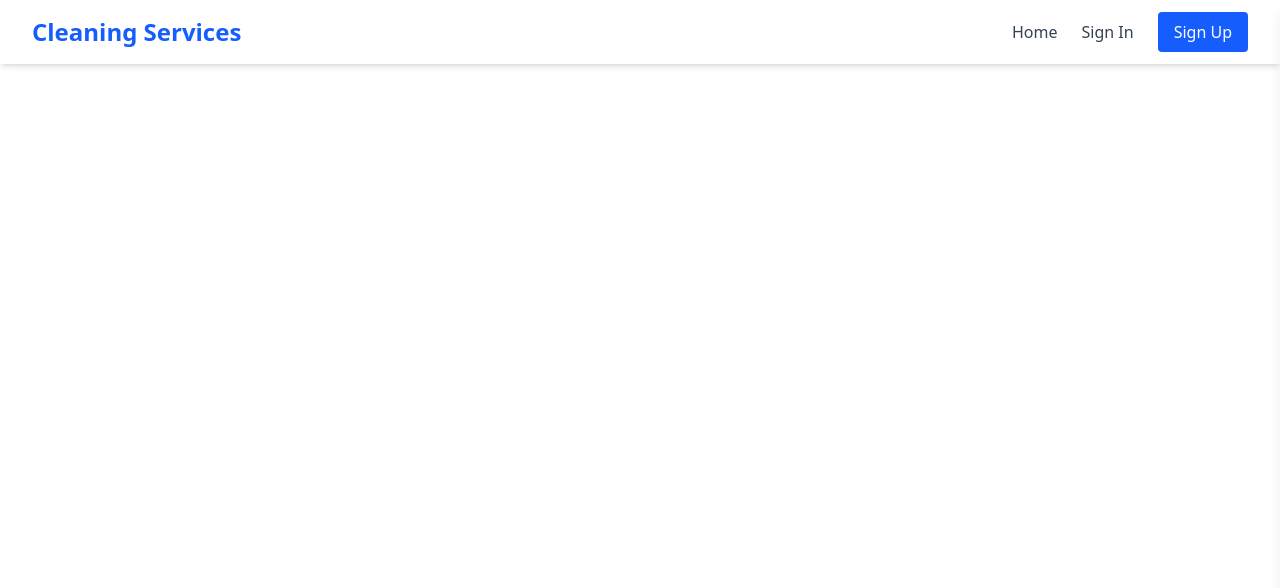
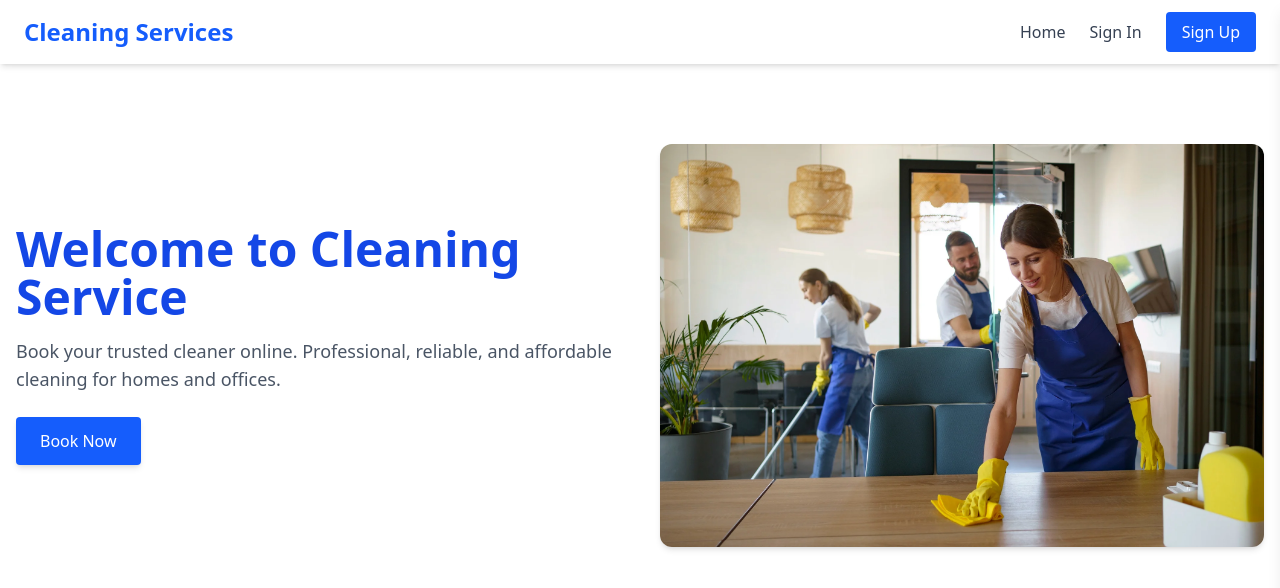
Before and after one commit to Dulithapathum/Cleaning-Service-Management-System, a React (Vite) app in the folder frontend/: page / in a window 1280 px wide. Shown: the top 588 px of the page. Built offline with nearby package versions, Linux system fonts and the light colour scheme.

Commit message:
Design Home Page

```diff
--- a/frontend/src/Pages/Home.jsx
+++ b/frontend/src/Pages/Home.jsx
@@ -1,7 +1,34 @@
-import React from "react";
+import { Link } from "react-router-dom";
 
 const Home = () => {
-  return <div>Home</div>;
+  return (
+    <div className="bg-white pt-20">
+      <div className="max-w-7xl mx-auto px-4 py-16 grid md:grid-cols-2 items-center gap-10">
+        <div>
+          <h1 className="text-4xl md:text-5xl font-bold text-blue-700 mb-4">
+            Welcome to Cleaning Service
+          </h1>
+          <p className="text-lg text-gray-600 mb-6">
+            Book your trusted cleaner online. Professional, reliable, and
+            affordable cleaning for homes and offices.
+          </p>
+          <Link
+            to="/booking"
+            className="inline-block bg-blue-600 hover:bg-blue-700 text-white px-6 py-3 rounded shadow-md transition"
+          >
+            Book Now
+          </Link>
+        </div>
+        <div>
+          <img
+            src="./01.webp"
+            alt="Cleaning Service"
+            className="rounded-xl shadow-md"
+          />
+        </div>
+      </div>
+    </div>
+  );
 };
 
 export default Home;
--- a/frontend/src/components/Navbar.jsx
+++ b/frontend/src/components/Navbar.jsx
@@ -9,7 +9,7 @@ const Navbar = () => {
 
   return (
     <nav className="bg-white shadow-md fixed w-full z-50">
-      <div className="max-w-7xl mx-auto px-4 sm:px-6 lg:px-8">
+      <div className="max-w-7xl mx-auto px-4 sm:px-6 lg:px-6">
         <div className="flex justify-between h-16 items-center">
           <div className="text-2xl font-bold text-blue-600">
             <Link to="/">Cleaning Services</Link>
```
Also changed, not shown: frontend/public/01.webp (added).
